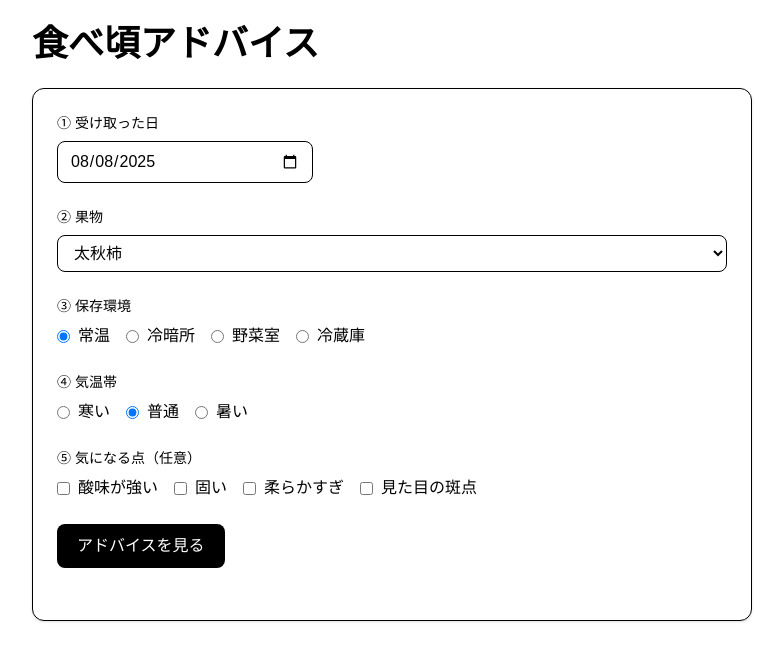
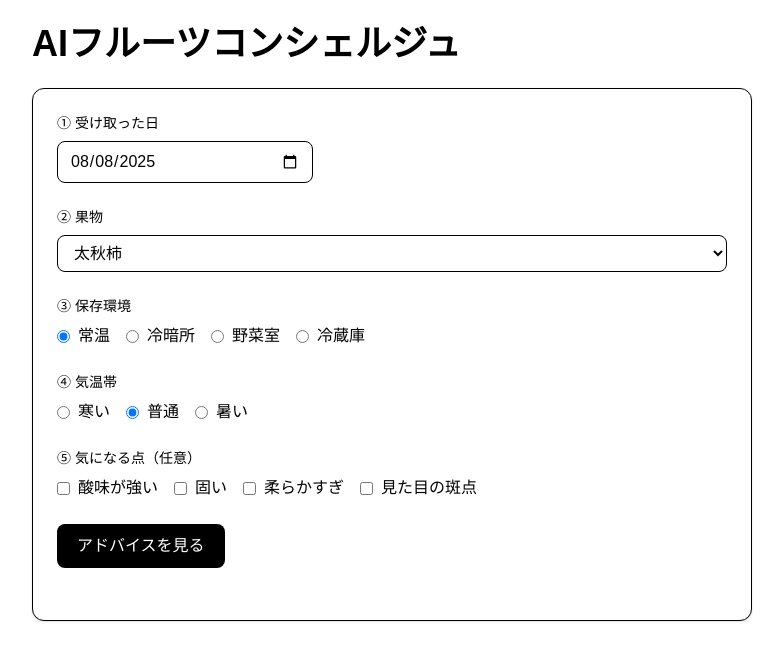
Before and after one commit to nipponfruit/nipponfruit-ai, a Next.js app: page /ripeness in a window 1280 px wide. Shown: the top 660 px of the page, without its empty margins (248-1031 px from the left). Built offline with nearby package versions, Linux system fonts and the light colour scheme.

Commit message:
chore: rename title to AIフルーツコンシェルジュ

```diff
--- a/app/ripeness/page.tsx
+++ b/app/ripeness/page.tsx
@@ -164,7 +164,7 @@ export default function RipenessPage() {
       style={{ colorScheme: "light" as never }}
     >
       <div className="mx-auto max-w-3xl p-4 md:p-6">
-        <h1 className="text-3xl md:text-4xl font-bold mb-6">食べ頃アドバイス</h1>
+        <h1 className="text-3xl md:text-4xl font-bold mb-6">AIフルーツコンシェルジュ</h1>
 
         {/* form */}
         <div className="space-y-6 bg-white rounded-xl shadow-sm border p-4 md:p-6">
```
